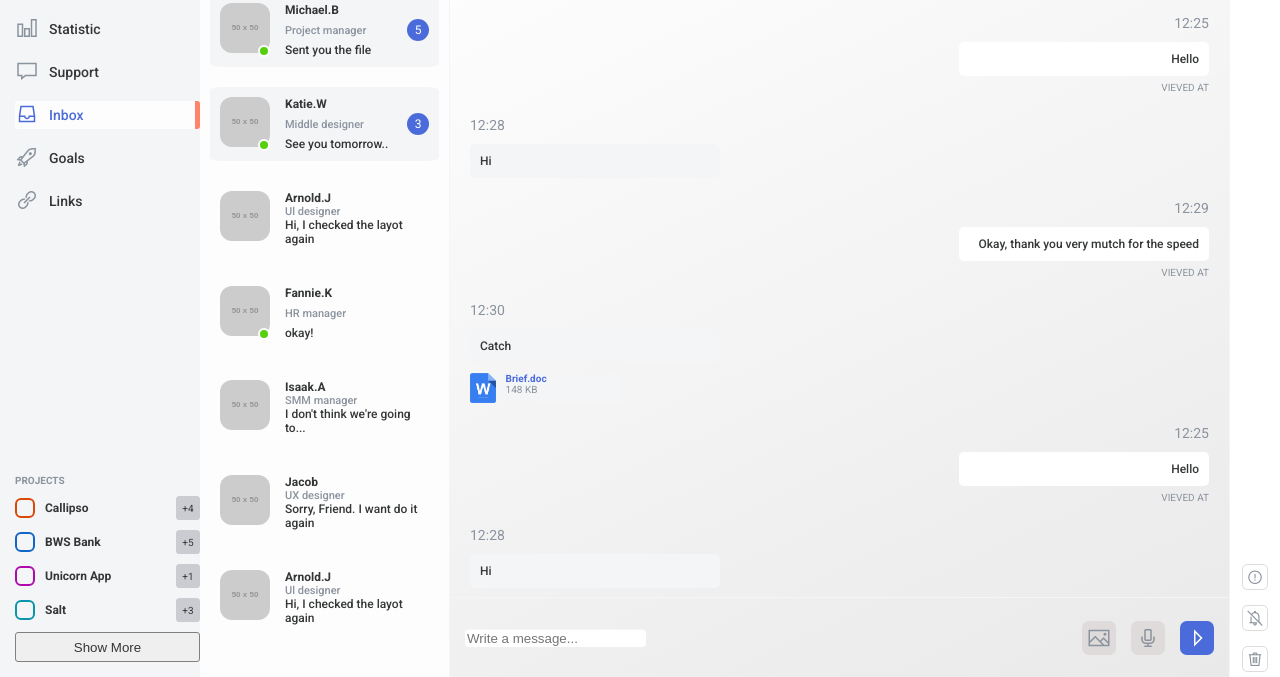
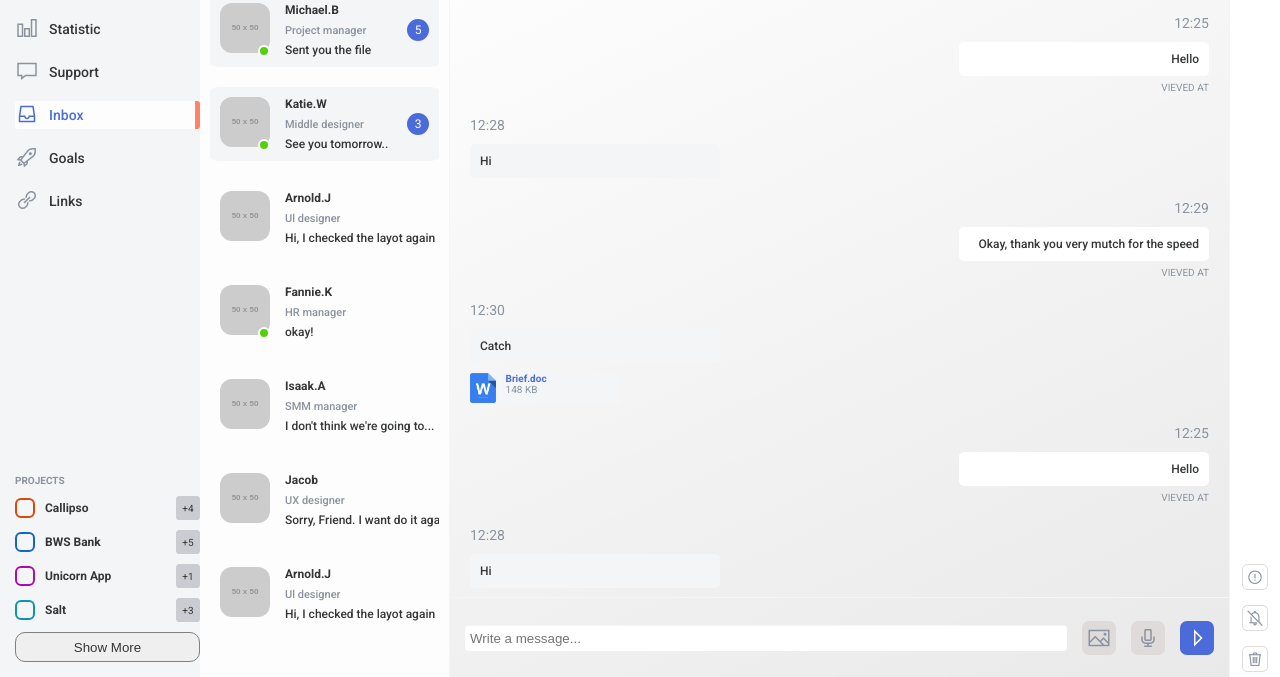
Before and after one commit to marina-zalozna/Shark-20-09-22, a plain HTML site: page index.html in a window 1280 px wide. Shown: the part 123-800 px from the top of the page. Drawn offline with nearby package versions, Linux system fonts and the light colour scheme; placeholder pictures from the web are drawn by us.

Commit message:
correct HW

```diff
--- a/style.css
+++ b/style.css
@@ -161,7 +161,7 @@ a {
   width: 100%;
   color: var(--color);
   border: 1px solid gray;
-  border-radius: 3px;
+  border-radius: 10px;
 }
 .inbox {
   grid-area: inbox;
@@ -206,6 +206,7 @@ a {
 .burger {
   background: none;
   border: none;
+  font-size: 24px;
 }
 .chat {
   margin-top: 15px;
@@ -263,6 +264,9 @@ a {
 .chat__letter {
   font-weight: 500;
   font-size: 12px;
+  overflow: hidden;
+  white-space: nowrap;
+  text-overflow: ellipsis;
 }
 .chat__block {
   display: flex;
@@ -433,7 +437,9 @@ header {
   font-weight: 500;
   border-top: 1px solid var(--background-accent);
   border-radius: 4px;
+  padding: 5px;
   outline: 0;
+  width: 100%;
 }
 .underside__icon {
   display: flex;
@@ -479,7 +485,7 @@ header {
   font-size: 18px;
   margin-top: 15px;
 }
-@media (max-width: 767px) {
+@media (max-width: 768px) {
   .wrapper {
     grid-template-columns: 0 0 auto 0;
     grid-template-areas: "aside inbox message panel";
@@ -521,4 +527,7 @@ header {
   .button {
     display: inline;
   }
+  .message__area {
+    display: none;
+  }
 }
```
